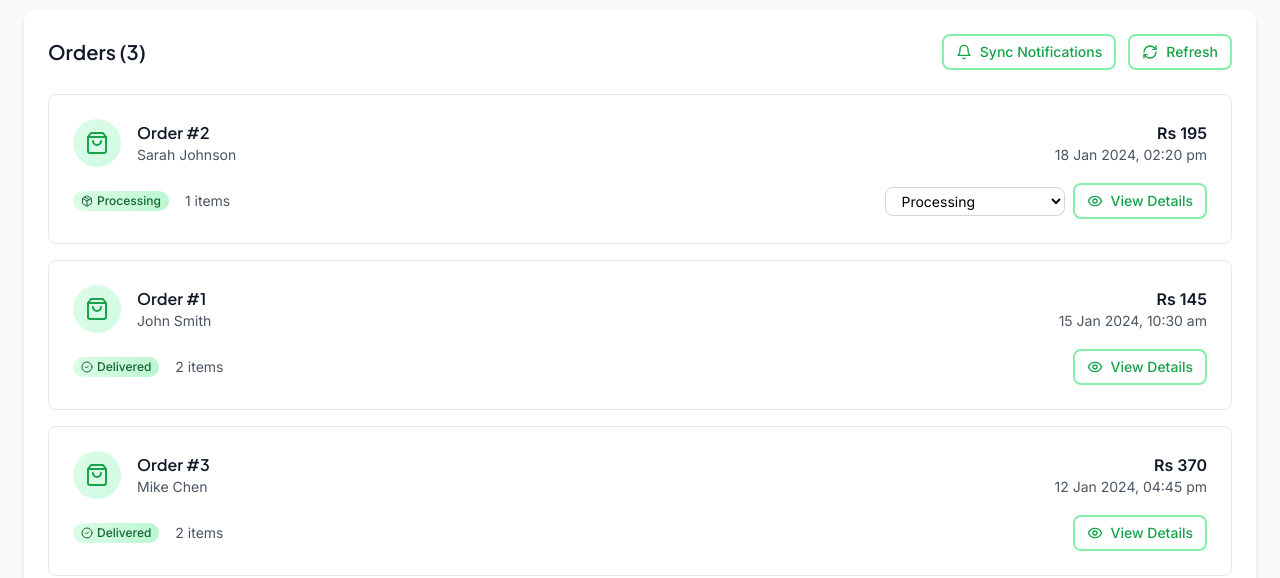
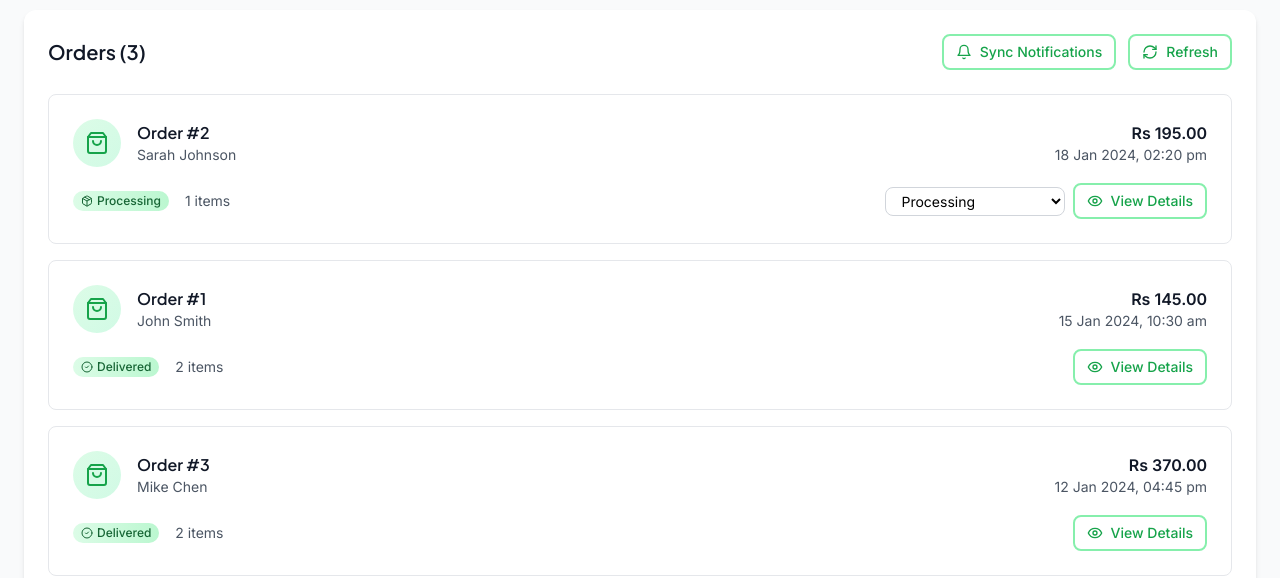
Before and after one commit to apper-apps/freshmart-congenial, a React (Vite) app: page /admin/orders in a window 1280 px wide. Shown: the part 860-1438 px from the top of the page. Built offline with nearby package versions, Linux system fonts and the light colour scheme; no server answers.

Commit message:
Standardize currency formatting across all platforms using centralized Rs formatter

```diff
--- a/src/components/pages/OrderDashboard.jsx
+++ b/src/components/pages/OrderDashboard.jsx
@@ -1,5 +1,6 @@
 import React, { useEffect, useState } from "react";
 import { toast } from "react-toastify";
+import { formatPrice } from '@/services/currency.formatter';
 import { notificationService } from "@/services/api/notificationService";
 import { orderService } from "@/services/api/orderService";
 import ApperIcon from "@/components/ApperIcon";
@@ -124,13 +125,6 @@ const OrderDashboard = () => {
     }
   };
 
-const formatCurrency = (amount) => {
-    return new Intl.NumberFormat('en-PK', {
-      style: 'currency',
-      currency: 'PKR',
-      minimumFractionDigits: 0
-    }).format(amount);
-  };
 
   const formatDate = (dateString) => {
     return new Date(dateString).toLocaleDateString('en-IN', {
@@ -394,9 +388,9 @@ const formatCurrency = (amount) => {
                         </p>
                       </div>
                     </div>
-                    <div className="text-right">
+<div className="text-right">
                       <p className="font-semibold text-gray-900">
-                        {formatCurrency(order.total)}
+                        {formatPrice(order.total)}
                       </p>
                       <p className="text-sm text-gray-600">
                         {formatDate(order.createdAt)}
```
